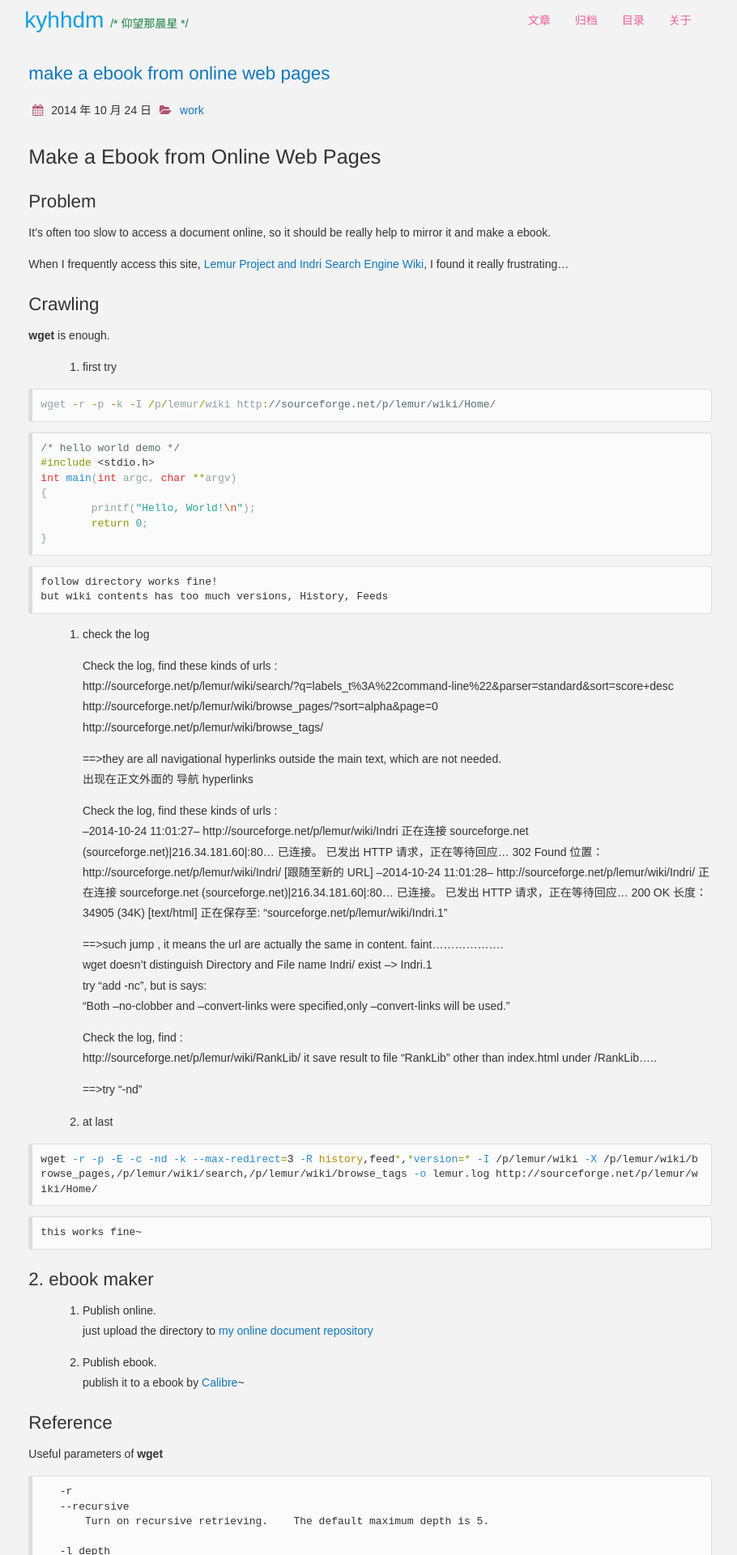
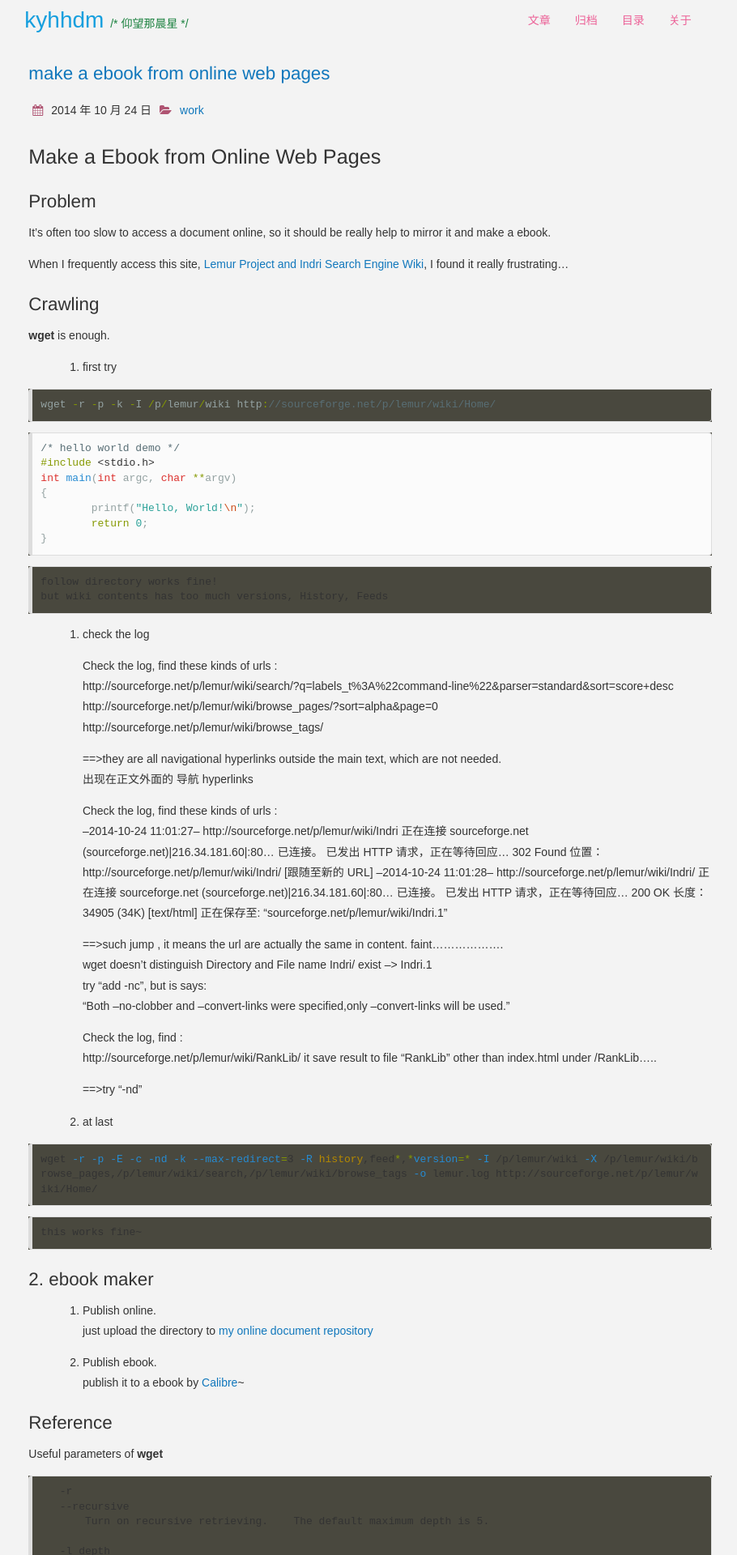
Before and after one commit to kyhhdm/kyhhdm.github.io, a Jekyll site: the page built from index.html, in a window 1280 px wide. Shown: the top 1920 px of the page at 81% size, without its empty margins (183-1093 px from the left). Built offline with Jekyll 4.4.1, drawn with Linux system fonts in a browser that asks for light colours; nearby versions of some CDN libraries; Markdown is read by kramdown in place of the engine named in the settings; the list of posts is cut into pages by our own code.

Commit message:
add stylesheet

```diff
--- a/css/pygments.css
+++ b/css/pygments.css
@@ -1,4 +1,4 @@
-.hll { background-color: #49483e }
+.highlight { background-color: #49483e }
 .c { color: #75715e } /* Comment */
 .err { color: #960050; background-color: #1e0010 } /* Error */
 .k { color: #66d9ef } /* Keyword */
```
